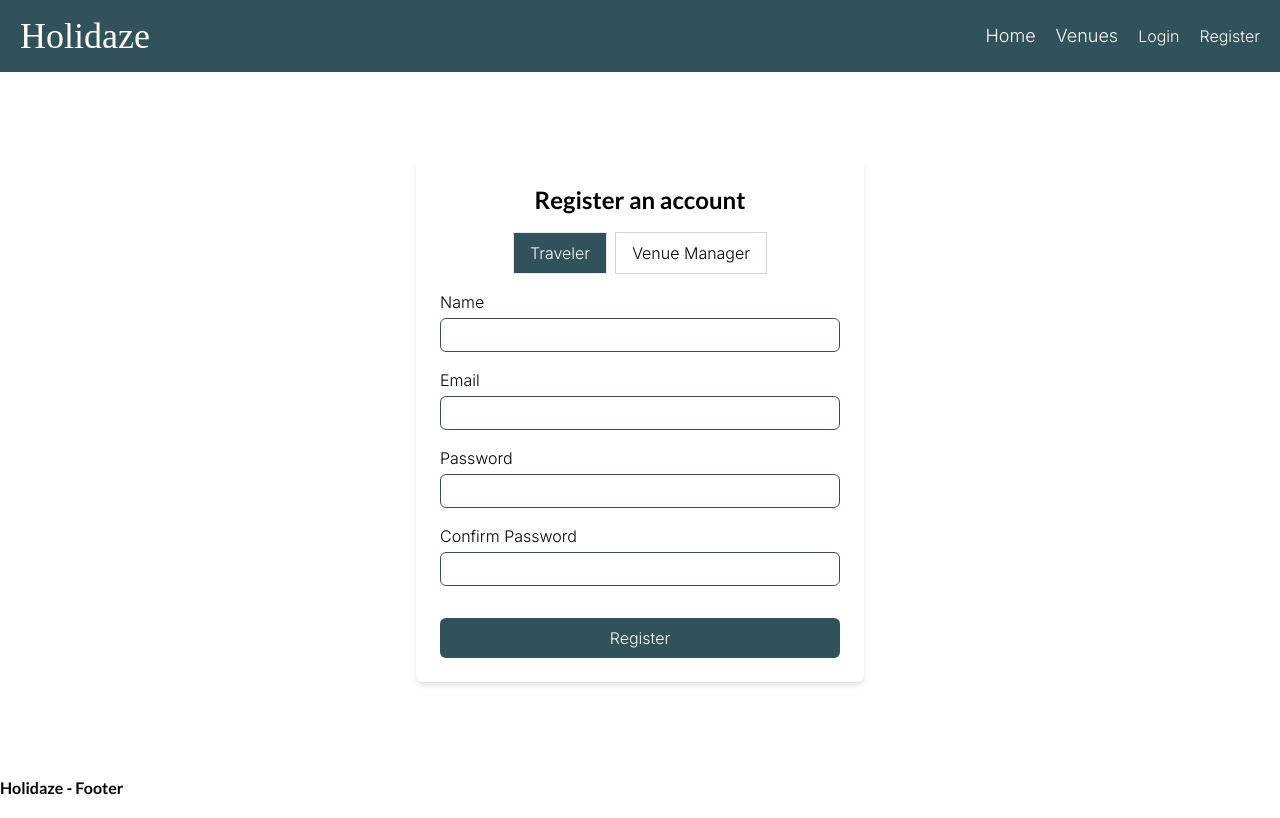
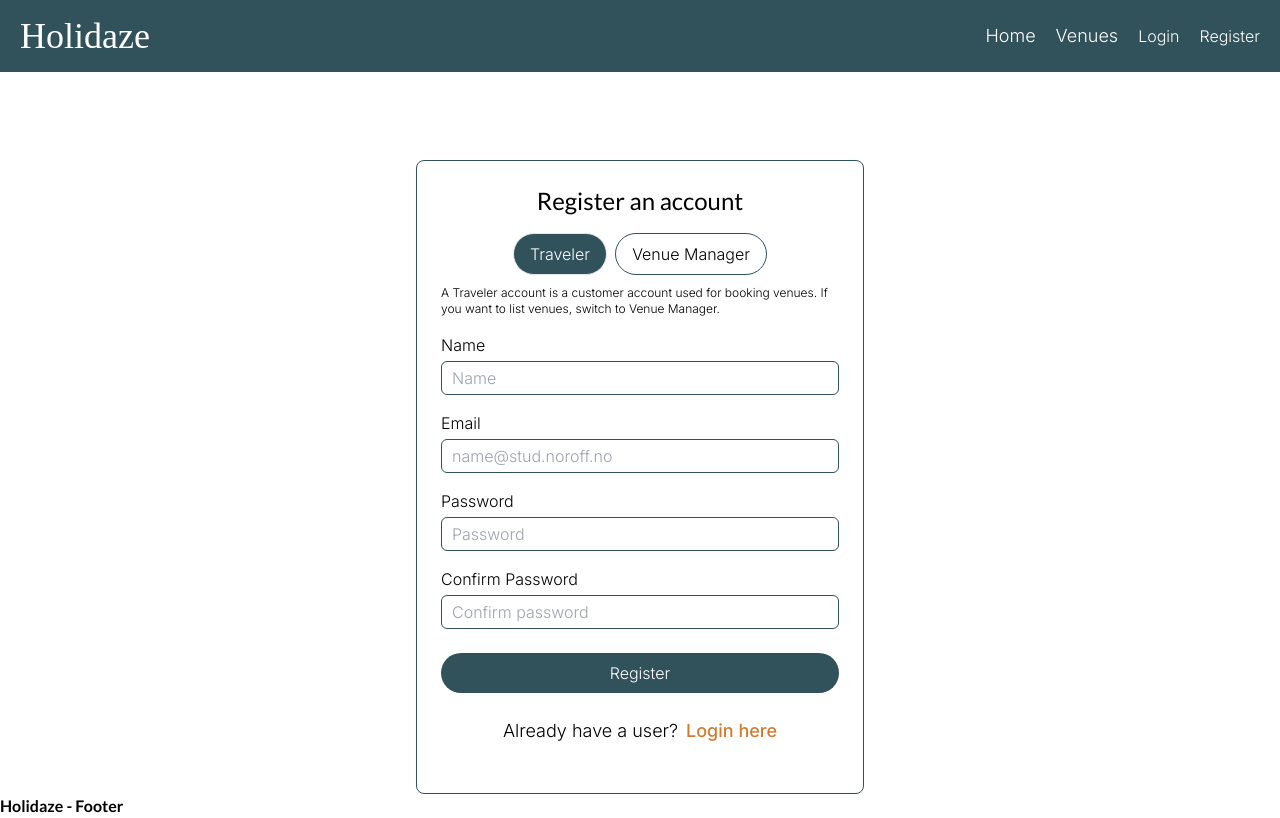
Before and after one commit to karlwoien/project-exam-2, a React (Vite) app: page /register in a window 1280 px wide. Built offline with nearby package versions, Linux system fonts and the light colour scheme; no server answers; a web font is replaced by a local one.

Commit message:
enhance styling and adds user info for better UX

```diff
--- a/src/forms/AccountTypeSelector.jsx
+++ b/src/forms/AccountTypeSelector.jsx
@@ -1,16 +1,16 @@
 export default function AccountTypeSelector({ selected, setSelected }) {
     return (
-        <div className="flex justify-center space-x-2 mb-4">
+        <div className="flex justify-center space-x-2 mb-2.5">
             <button
                 type="button"
-                className={`px-4 py-2 border ${!selected ? "bg-bg-primary text-white" : "border-gray-300"}`}
+                className={`px-4 py-2 border rounded-full ${!selected ? "bg-bg-primary text-white" : "border-bg-primary"}`}
                 onClick={() => setSelected(false)}
             >
                 Traveler
             </button>
             <button
                 type="button"
-                className={`px-4 py-2 border ${selected ? "bg-bg-primary text-white" : "border-gray-300"}`}
+                className={`px-4 py-2 border rounded-full ${selected ? "bg-bg-primary text-white" : "border-bg-primary"}`}
                 onClick={() => setSelected(true)}
             >
                 Venue Manager
--- a/src/pages/Register.jsx
+++ b/src/pages/Register.jsx
@@ -7,6 +7,7 @@ import useAuthStore from "../store/authStore";
 import { useNavigate } from "react-router-dom";
 import InputField from "../forms/InputField";
 import AccountTypeSelector from "../forms/AccountTypeSelector";
+import { Link } from "react-router-dom";
 
 export default function Register() {
     const [error, setError] = useState(null);
@@ -40,21 +41,32 @@ export default function Register() {
     };
 
     return (
-        <div className="max-w-md mx-auto p-6 bg-white shadow-md rounded-md mt-40">
-            <h2 className="text-center text-2xl font-bold mb-4">Register an account</h2>
+        <div className="max-w-md mx-auto p-6 rounded-lg border border-bg-primary mt-40">
+            <h2 className="text-center text-2xl font-normal mb-4">Register an account</h2>
             {error && <p className="text-red-500">{error}</p>}
 
             <form onSubmit={handleSubmit(onSubmit)}>
                 <AccountTypeSelector selected={venueManager} setSelected={setVenueManager} />
+                {/* Dynamic Account Type Description */}
+                <div className="text-base mb-4">
+                    {venueManager ? (
+                        <p className="text-xs">A Venue Mangager account allows you to list and manage venues for booking. If you want to book venues, switch to Traveler.</p>
+                    ) : (
+                        <p className="text-xs">A Traveler account is a customer account used for booking venues. If you want to list venues, switch to Venue Manager.</p>
+                    )}
+                </div>
+                <InputField label="Name" placeholder="Name" register={register("name")} error={errors.name?.message} />
+                <InputField label="Email" placeholder="name@stud.noroff.no" register={register("email")} error={errors.email?.message} />
+                <InputField label="Password" placeholder="Password" type="password" register={register("password")} error={errors.password?.message} />
+                <InputField label="Confirm Password" placeholder="Confirm password" type="password" register={register("confirmPassword")} error={errors.confirmPassword?.message} />
 
-                <InputField label="Name" register={register("name")} error={errors.name?.message} />
-                <InputField label="Email" register={register("email")} error={errors.email?.message} />
-                <InputField label="Password" type="password" register={register("password")} error={errors.password?.message} />
-                <InputField label="Confirm Password" type="password" register={register("confirmPassword")} error={errors.confirmPassword?.message} />
-
-                <button type="submit" className="w-full mt-4 bg-bg-primary text-white py-2 rounded-md hover:bg-bg-highlight">
+                <button type="submit" className="w-full mt-2 bg-bg-primary text-white py-2 rounded-full hover:bg-bg-highlight">
                     Register
                 </button>
+                <div className="flex space-x-2 my-6 justify-center">
+                    <p>Already have a user?</p>
+                    <Link to="/login" className="text-bg-highlight font-medium text-lg">Login here</Link>
+                </div>
             </form>
         </div>
     );
```
